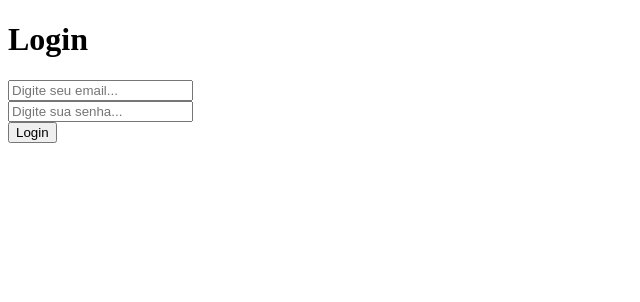
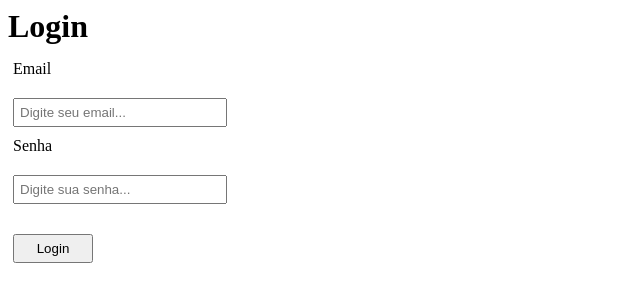
Before and after one commit to caiomariano1/cadastro-frontend, a React (Vite) app: page / in a window 1280 px wide. Shown: the top 302 px of the page, without its empty margins (0-640 px from the left). Built offline with nearby package versions, Linux system fonts and the light colour scheme.

Commit message:
feat: Adicionando label aos campos de email e senha e criando validação dos mesmos utilizando yup.

```diff
--- /dev/null
+++ b/src/App.css
@@ -0,0 +1,32 @@
+h1 {
+    margin: 0px;
+    text-align: left;
+    margin-bottom: 10px;
+}
+
+.login-form {
+    padding: 5px;
+}
+
+.form-field {
+    display: block;
+    padding: 5px;
+    width: 200px;
+    margin-top: 20px;
+    margin-bottom: 10px;
+}
+
+.form-error {
+    display: block;
+    color: red;
+    font-size: 0.9em;
+    font-weight: 600;
+    margin-bottom: 10px;
+}
+
+button {
+    margin-top: 20px;
+    margin-bottom: 20px;
+    padding: 5px 10px;
+    width: 80px;
+}
--- a/src/App.jsx
+++ b/src/App.jsx
@@ -1,18 +1,34 @@
+import "./App.css";
 import { Formik, Form, Field, ErrorMessage } from "formik";
 import * as yup from "yup";
 
 function App() {
   const handleClickLogin = (values) => console.log(values);
+  const validationLogin = yup.object().shape({
+    email: yup
+      .string()
+      .email("Não é um email")
+      .required("É necessário preencher este campo"),
+    password: yup
+      .string()
+      .min(8, "A senha deve ter pelo menos 8 caracteres")
+      .required("É necessário preencher este campo"),
+  });
 
   return (
     <div className="conteiner">
       <h1>Login</h1>
-      <Formik initialValues={{}} onSubmit={handleClickLogin}>
+      <Formik
+        initialValues={{}}
+        onSubmit={handleClickLogin}
+        validationSchema={validationLogin}
+      >
         <Form className="login-form">
           <div className="login-form-group">
+            <label htmlFor="email">Email</label>
             <Field
               name="email"
-              className="form=field"
+              className="form-field"
               placeholder="Digite seu email..."
             />
             <ErrorMessage
@@ -23,9 +39,10 @@ function App() {
           </div>
 
           <div className="login-form-group">
+            <label htmlFor="password">Senha</label>
             <Field
               name="password"
-              className="form=field"
+              className="form-field"
               placeholder="Digite sua senha..."
             />
             <ErrorMessage
```
